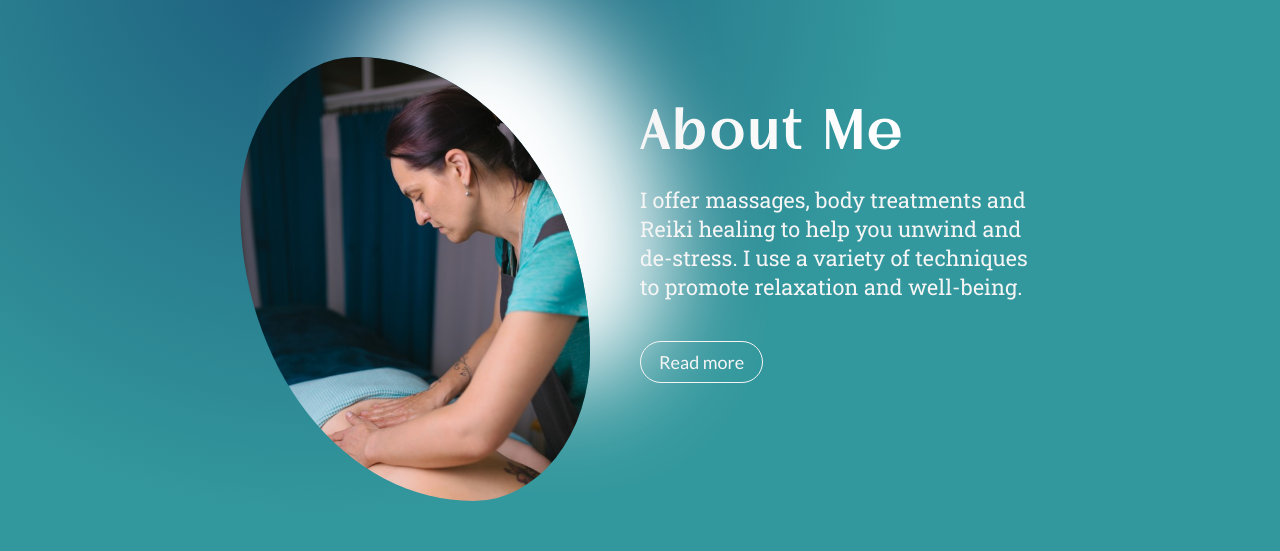
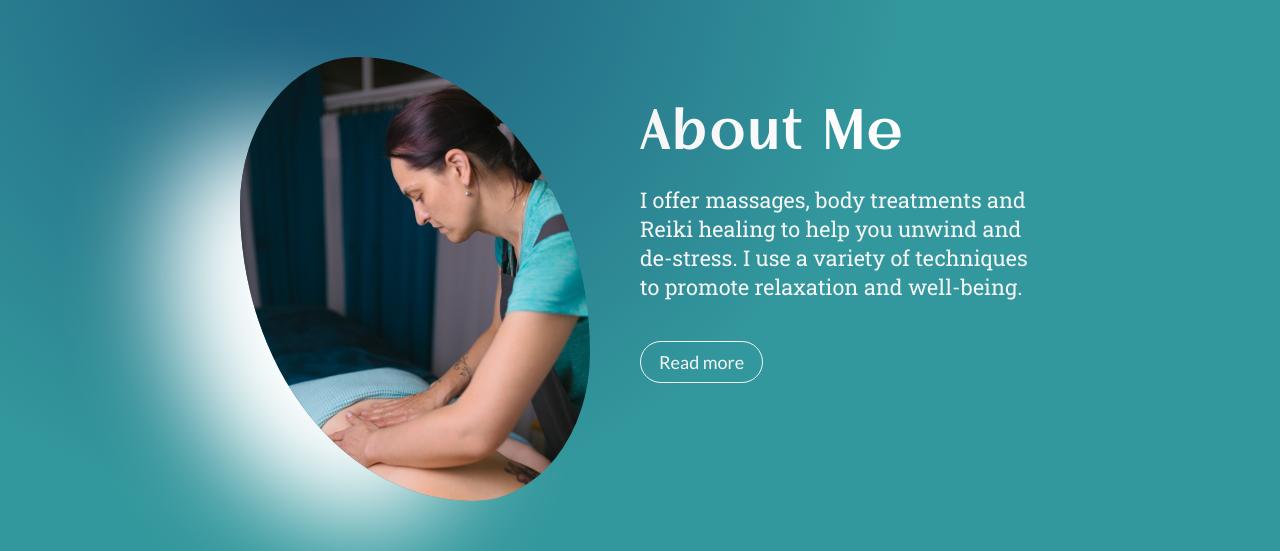
Before and after one commit to ConstantinIlisescu/relax-massage-app, a React (Create React App) app: page / in a window 1280 px wide. Shown: the part 878-1429 px from the top of the page. Built offline with nearby package versions, Linux system fonts and the light colour scheme; a web font is replaced by a local one.

Commit message:
Change home-about-me section Z-index position

```diff
--- a/src/pages/home/Components/HomeAboutMe.css
+++ b/src/pages/home/Components/HomeAboutMe.css
@@ -2,6 +2,8 @@
   background: var(--gradient-bg-about-me);
   -webkit-clip-path: polygon(100% 0, 100% 0, 100% 90%, 0 100%, 0 10%);
   clip-path: polygon(100% 0, 100% 0, 100% 90%, 0 100%, 0 10%);
+  position: relative;
+  z-index: -1;
 }
 
 .home-about-me-img {
@@ -47,4 +49,9 @@
     display: flex;
     justify-content: center;
   }
+
+  .home-about-me-img img {
+    -webkit-box-shadow: 100px -89px 100px -24px var(--white);
+    box-shadow: -100px 50px 100px -24px var(--white);
+  }
 }
```
